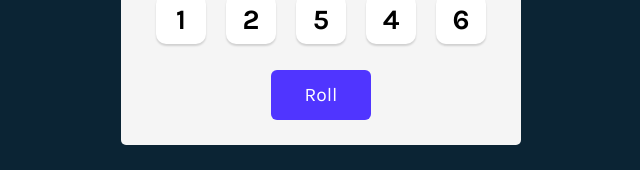
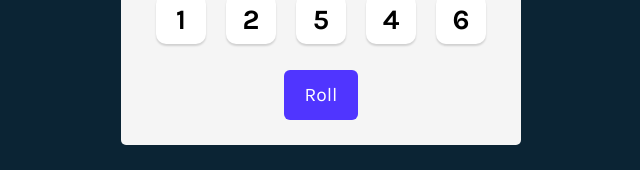
Before and after one commit to Hu5ky/learn-react-capstone-1-tenzies, a React (Vite) app: page / in a window 1280 px wide. Shown: the part 455-625 px from the top of the page, without its empty margins (319-959 px from the left). Built offline with nearby package versions, Linux system fonts and the light colour scheme.

Commit message:
New Game button now resets the game.

```diff
--- a/package.json
+++ b/package.json
@@ -12,7 +12,9 @@
   "dependencies": {
     "nanoid": "^5.1.2",
     "react": "^19.0.0",
-    "react-dom": "^19.0.0"
+    "react-confetti": "^6.3.0",
+    "react-dom": "^19.0.0",
+    "react-use": "^17.6.0"
   },
   "devDependencies": {
     "@eslint/js": "^9.21.0",
--- a/src/App.jsx
+++ b/src/App.jsx
@@ -1,10 +1,17 @@
 import { useState } from "react";
 import Die from "./Die";
 import { nanoid } from "nanoid";
+import useConfetti from "./useConfetti";
 
 function App() {
 
-  const [dice, setDice] = useState(generateAllNewDice());
+  const [dice, setDice] = useState(() => generateAllNewDice()); //Lazy loaded
+
+  const gameWon =
+    dice.every(die => die.isHeld) &&
+    dice.every(die => die.value === dice[0].value);
+
+  const drawConfetti = useConfetti();
 
   function generateAllNewDice() {
     return new Array(10)
@@ -25,12 +32,16 @@ function App() {
   }
 
   function rollDice() {
+    if (!gameWon) {
       setDice(prevDice => prevDice
         .map( die =>
           die.isHeld ?
             die :
             {...die, value: Math.ceil(Math.random() * 6)}
       ));
+    } else {
+      setDice(generateAllNewDice());
+    }
   }
 
   const diceElements = dice.map(die =>
@@ -43,13 +54,18 @@ function App() {
 
   return (
     <>
+      {gameWon && drawConfetti}
       <main className="game-board">
         <h1 className="game-title">Tenzies</h1>
         <p className="game-instructions">Roll untill all dice are the same. Click each die to freeze it at its current calue between rolls.</p>
         <div className="dice-container">
           {diceElements}
         </div>
-        <button className="roll-btn" onClick={rollDice}>Roll</button>
+        <button
+          className="roll-btn"
+          onClick={rollDice}>
+          {gameWon ? "New Game" : "Roll"}
+          </button>
       </main>
     </>
   )
--- a/src/index.css
+++ b/src/index.css
@@ -67,7 +67,9 @@ button {
 
 .roll-btn {
   height: 50px;
-  width: 100px;
+  white-space: nowrap;
+  width: auto;
+  padding: 6px 21px;
   border: none;
   border-radius: 6px;
   background-color: #5035FF;
--- /dev/null
+++ b/src/useConfetti.jsx
@@ -0,0 +1,14 @@
+import React from 'react'
+import { useWindowSize } from 'react-use'
+import Confetti from 'react-confetti'
+
+export default function useConfetti() {
+    const { width, height } = useWindowSize()
+    return (
+      <Confetti
+        width={width}
+        height={height}
+        run={true}
+      />
+    )
+  }
```
Also changed, not shown: 1 other file (tests, documents, lock files or other folders). Lines whose indentation alone changed are shown as unchanged.
